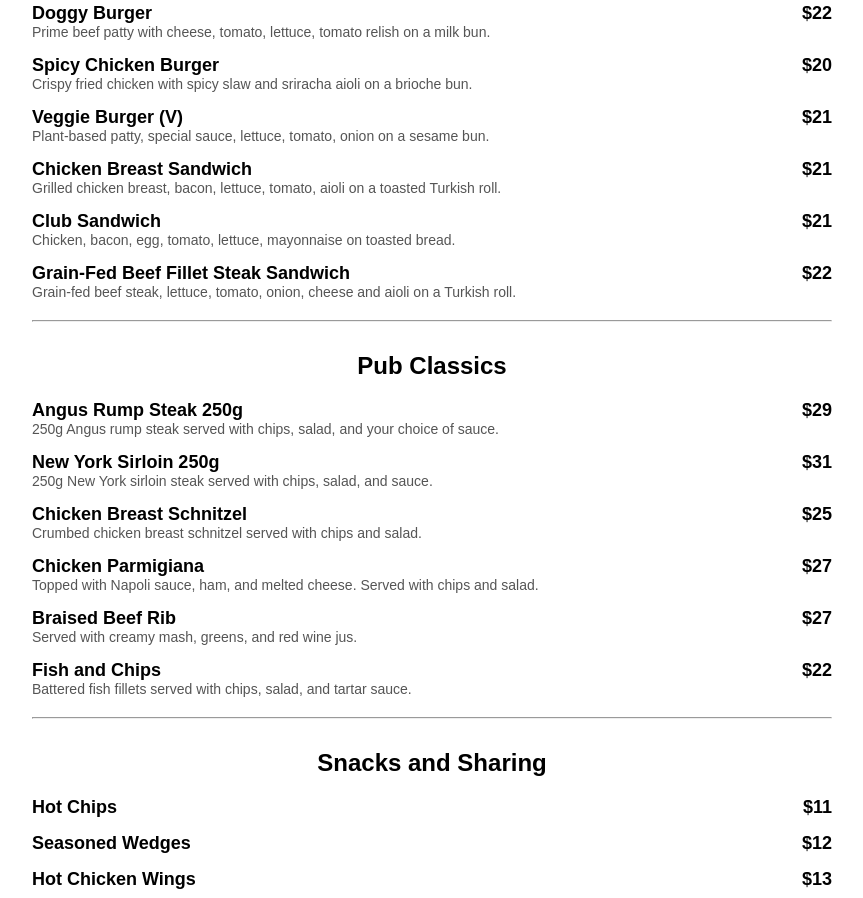
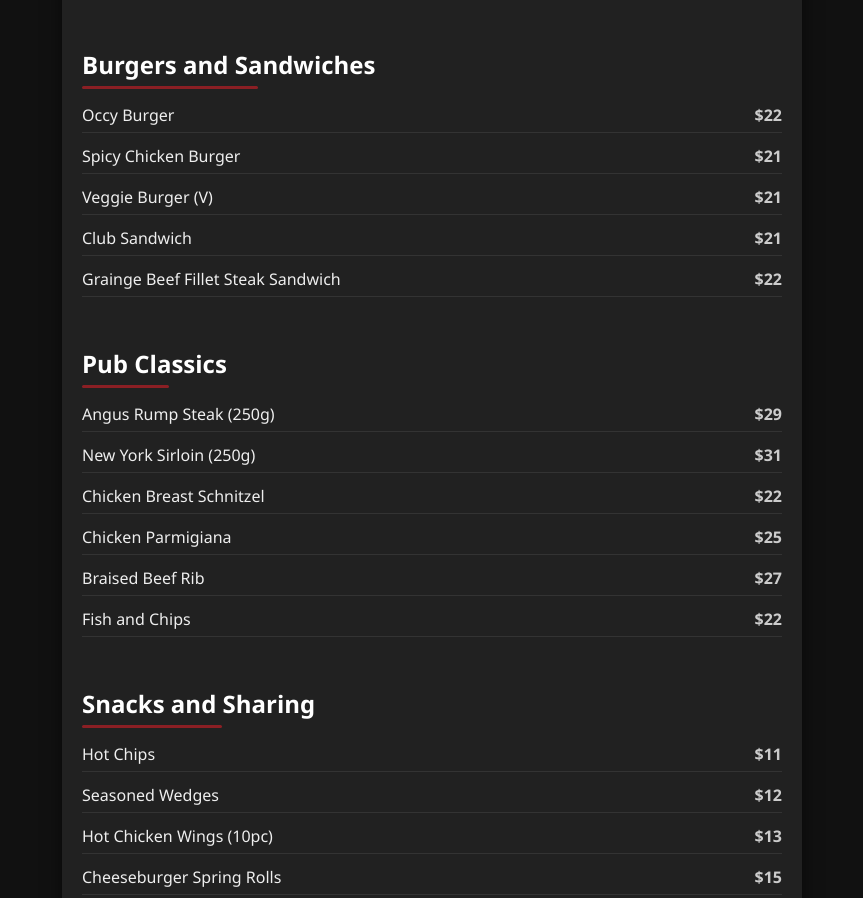
Before and after one commit to Cras123/Cras123.github.io, a plain HTML site: page index.html in a window 1280 px wide. Shown: the part 153-1051 px from the top of the page, without its empty margins (208-1071 px from the left). Drawn offline with Linux system fonts and the light colour scheme.

Commit message:
Update index.html

```diff
--- a/index.html
+++ b/index.html
@@ -1,244 +1,186 @@
 <!DOCTYPE html>
 <html lang="en">
 <head>
-    <meta charset="UTF-8" />
-    <meta name="viewport" content="width=device-width, initial-scale=1" />
-    <title>Our Menu</title>
+  <meta charset="UTF-8">
+  <meta name="viewport" content="width=device-width, initial-scale=1">
+  <title>Occidental Hotel Bistro Menu</title>
   <style>
     body {
-        font-family: Arial, sans-serif;
+      margin: 0;
       padding: 20px;
-        max-width: 800px;
-        margin: auto;
+      font-family: 'Segoe UI', Tahoma, Geneva, Verdana, sans-serif;
+      background-color: #111;
+      color: #fff;
+      display: flex;
+      justify-content: center;
+      align-items: center;
+      min-height: 100vh;
     }
-      h1,
-      h2 {
+
+    .menu-container {
+      background-color: rgba(34, 34, 34, 0.95);
+      padding: 30px 20px;
+      max-width: 700px;
+      width: 100%;
+      box-shadow: 0 0 20px rgba(0,0,0,0.5);
+      border-radius: 12px;
+    }
+
+    header {
       text-align: center;
+      margin-bottom: 30px;
     }
-      .section {
-        margin-top: 30px;
+
+    header h1 {
+      font-size: 2.5em;
+      margin: 0;
+      position: relative;
+      display: inline-block;
     }
-      .item {
+
+    header h1::after {
+      content: '';
+      display: block;
+      width: 80%;
+      height: 4px;
+      background-color: #8B1F24;
+      margin: 10px auto 0;
+      border-radius: 2px;
+    }
+
+    header .tagline {
+      color: #bbb;
+      font-size: 1.1em;
+      margin-top: 8px;
+    }
+
+    .menu-section {
+      margin-bottom: 30px;
+    }
+
+    .menu-section h2 {
+      font-size: 1.5em;
+      color: #fff;
       margin-bottom: 15px;
+      position: relative;
+      display: inline-block;
     }
-      .item-title {
-        font-weight: bold;
-        font-size: 18px;
+
+    .menu-section h2::after {
+      content: '';
+      display: block;
+      width: 60%;
+      height: 3px;
+      background-color: #8B1F24;
+      margin-top: 5px;
+      border-radius: 2px;
     }
-      .item-description {
-        font-size: 14px;
-        color: #555;
+
+    ul {
+      list-style: none;
+      padding: 0;
+      margin: 0;
     }
-      .price {
-        float: right;
-        font-weight: bold;
+
+    ul li {
+      display: flex;
+      justify-content: space-between;
+      margin-bottom: 12px;
+      padding-bottom: 6px;
+      border-bottom: 1px solid #333;
+      font-size: 1em;
+      color: #eee;
     }
-      hr {
-        margin: 20px 0;
+
+    .item-name {
+      font-weight: 500;
+    }
+
+    .item-price {
+      font-weight: 600;
+      color: #ccc;
+    }
+
+    footer {
+      text-align: center;
+      margin-top: 40px;
+      font-size: 0.9em;
+      color: #777;
+    }
+
+    @media (max-width: 600px) {
+      .menu-container {
+        padding: 20px 15px;
+      }
+
+      ul li {
+        flex-direction: column;
+        align-items: flex-start;
+      }
+
+      .item-price {
+        margin-top: 5px;
+        font-size: 0.95em;
+      }
     }
   </style>
 </head>
 <body>
-    <h1>Our Menu</h1>
+  <div class="menu-container">
+    <header>
+      <h1>Occidental Hotel Bistro</h1>
+      <p class="tagline">Burgers • Sandwiches • Pub Classics</p>
+    </header>
 
-    <div class="section">
+    <section class="menu-section">
       <h2>Burgers and Sandwiches</h2>
+      <ul>
+        <li><span class="item-name">Occy Burger</span><span class="item-price">$22</span></li>
+        <li><span class="item-name">Spicy Chicken Burger</span><span class="item-price">$21</span></li>
+        <li><span class="item-name">Veggie Burger (V)</span><span class="item-price">$21</span></li>
+        <li><span class="item-name">Club Sandwich</span><span class="item-price">$21</span></li>
+        <li><span class="item-name">Grainge Beef Fillet Steak Sandwich</span><span class="item-price">$22</span></li>
+      </ul>
+    </section>
 
-      <div class="item">
-        <div class="item-title">
-          Doggy Burger <span class="price">$22</span>
-        </div>
-        <div class="item-description">
-          Prime beef patty with cheese, tomato, lettuce, tomato relish on a milk
-          bun.
-        </div>
-      </div>
+    <section class="menu-section">
+      <h2>Pub Classics</h2>
+      <ul>
+        <li><span class="item-name">Angus Rump Steak (250g)</span><span class="item-price">$29</span></li>
+        <li><span class="item-name">New York Sirloin (250g)</span><span class="item-price">$31</span></li>
+        <li><span class="item-name">Chicken Breast Schnitzel</span><span class="item-price">$22</span></li>
+        <li><span class="item-name">Chicken Parmigiana</span><span class="item-price">$25</span></li>
+        <li><span class="item-name">Braised Beef Rib</span><span class="item-price">$27</span></li>
+        <li><span class="item-name">Fish and Chips</span><span class="item-price">$22</span></li>
+      </ul>
+    </section>
 
-      <div class="item">
-        <div class="item-title">
-          Spicy Chicken Burger <span class="price">$20</span>
-        </div>
-        <div class="item-description">
-          Crispy fried chicken with spicy slaw and sriracha aioli on a brioche
-          bun.
-        </div>
-      </div>
+    <section class="menu-section">
+      <h2>Snacks and Sharing</h2>
+      <ul>
+        <li><span class="item-name">Hot Chips</span><span class="item-price">$11</span></li>
+        <li><span class="item-name">Seasoned Wedges</span><span class="item-price">$12</span></li>
+        <li><span class="item-name">Hot Chicken Wings (10pc)</span><span class="item-price">$13</span></li>
+        <li><span class="item-name">Cheeseburger Spring Rolls</span><span class="item-price">$15</span></li>
+        <li><span class="item-name">Squid Rings</span><span class="item-price">$19</span></li>
+        <li><span class="item-name">Arancini Balls</span><span class="item-price">$15</span></li>
+        <li><span class="item-name">Karaage Chicken Pieces</span><span class="item-price">$18</span></li>
+        <li><span class="item-name">Nachos</span><span class="item-price">$18</span></li>
+      </ul>
+    </section>
 
-      <div class="item">
-        <div class="item-title">
-          Veggie Burger (V) <span class="price">$21</span>
-        </div>
-        <div class="item-description">
-          Plant-based patty, special sauce, lettuce, tomato, onion on a sesame
-          bun.
-        </div>
-      </div>
+    <section class="menu-section">
+      <h2>Salad Bar</h2>
+      <ul>
+        <li><span class="item-name">Salmon Bowl</span><span class="item-price">$25</span></li>
+        <li><span class="item-name">Chicken Caesar Salad</span><span class="item-price">$22</span></li>
+        <li><span class="item-name">Haloumi Salad (V)</span><span class="item-price">$22</span></li>
+      </ul>
+    </section>
 
-      <div class="item">
-        <div class="item-title">
-          Chicken Breast Sandwich <span class="price">$21</span>
-        </div>
-        <div class="item-description">
-          Grilled chicken breast, bacon, lettuce, tomato, aioli on a toasted
-          Turkish roll.
-        </div>
-      </div>
-
-      <div class="item">
-        <div class="item-title">
-          Club Sandwich <span class="price">$21</span>
-        </div>
-        <div class="item-description">
-          Chicken, bacon, egg, tomato, lettuce, mayonnaise on toasted bread.
-        </div>
-      </div>
-
-      <div class="item">
-        <div class="item-title">
-          Grain-Fed Beef Fillet Steak Sandwich <span class="price">$22</span>
-        </div>
-        <div class="item-description">
-          Grain-fed beef steak, lettuce, tomato, onion, cheese and aioli on a
-          Turkish roll.
-        </div>
-      </div>
-    </div>
-
-    <hr />
-
-    <div class="section">
-      <h2>Pub Classics</h2>
-
-      <div class="item">
-        <div class="item-title">
-          Angus Rump Steak 250g <span class="price">$29</span>
-        </div>
-        <div class="item-description">
-          250g Angus rump steak served with chips, salad, and your choice of
-          sauce.
-        </div>
-      </div>
-
-      <div class="item">
-        <div class="item-title">
-          New York Sirloin 250g <span class="price">$31</span>
-        </div>
-        <div class="item-description">
-          250g New York sirloin steak served with chips, salad, and sauce.
-        </div>
-      </div>
-
-      <div class="item">
-        <div class="item-title">
-          Chicken Breast Schnitzel <span class="price">$25</span>
-        </div>
-        <div class="item-description">
-          Crumbed chicken breast schnitzel served with chips and salad.
-        </div>
-      </div>
-
-      <div class="item">
-        <div class="item-title">
-          Chicken Parmigiana <span class="price">$27</span>
-        </div>
-        <div class="item-description">
-          Topped with Napoli sauce, ham, and melted cheese. Served with chips
-          and salad.
-        </div>
-      </div>
-
-      <div class="item">
-        <div class="item-title">
-          Braised Beef Rib <span class="price">$27</span>
-        </div>
-        <div class="item-description">
-          Served with creamy mash, greens, and red wine jus.
-        </div>
-      </div>
-
-      <div class="item">
-        <div class="item-title">
-          Fish and Chips <span class="price">$22</span>
-        </div>
-        <div class="item-description">
-          Battered fish fillets served with chips, salad, and tartar sauce.
-        </div>
-      </div>
-    </div>
-
-    <hr />
-
-    <div class="section">
-      <h2>Snacks and Sharing</h2>
-
-      <div class="item">
-        <div class="item-title">Hot Chips <span class="price">$11</span></div>
-      </div>
-      <div class="item">
-        <div class="item-title">
-          Seasoned Wedges <span class="price">$12</span>
-        </div>
-      </div>
-      <div class="item">
-        <div class="item-title">
-          Hot Chicken Wings <span class="price">$13</span>
-        </div>
-      </div>
-      <div class="item">
-        <div class="item-title">
-          Cheeseburger Spring Rolls <span class="price">$15</span>
-        </div>
-      </div>
-      <div class="item">
-        <div class="item-title">Squid Rings <span class="price">$19</span></div>
-      </div>
-      <div class="item">
-        <div class="item-title">
-          Arancini Balls <span class="price">$15</span>
-        </div>
-      </div>
-      <div class="item">
-        <div class="item-title">
-          Karaage Chicken Pieces <span class="price">$18</span>
-        </div>
-      </div>
-      <div class="item">
-        <div class="item-title">Nachos <span class="price">$18</span></div>
-      </div>
-    </div>
-
-    <hr />
-
-    <div class="section">
-      <h2>Salad Bar</h2>
-
-      <div class="item">
-        <div class="item-title">Salmon Bowl <span class="price">$25</span></div>
-        <div class="item-description">
-          Salmon, seaweed, edamame, brown rice, avocado, cucumber and pickled
-          ginger.
-        </div>
-      </div>
-
-      <div class="item">
-        <div class="item-title">
-          Chicken Caesar Salad <span class="price">$22</span>
-        </div>
-        <div class="item-description">
-          Grilled chicken breast, crispy bacon, parmesan cheese, cos lettuce,
-          Caesar dressing.
-        </div>
-      </div>
-
-      <div class="item">
-        <div class="item-title">
-          Halloumi Salad (V) <span class="price">$22</span>
-        </div>
-        <div class="item-description">
-          Grilled halloumi, chickpeas, carrot, cucumber, onion, beetroot, honey
-          mustard dressing.
-        </div>
-      </div>
+    <footer>
+      <p>Thank you for dining with us!</p>
+    </footer>
   </div>
 </body>
 </html>
```
Lines whose indentation alone changed are shown as unchanged.
